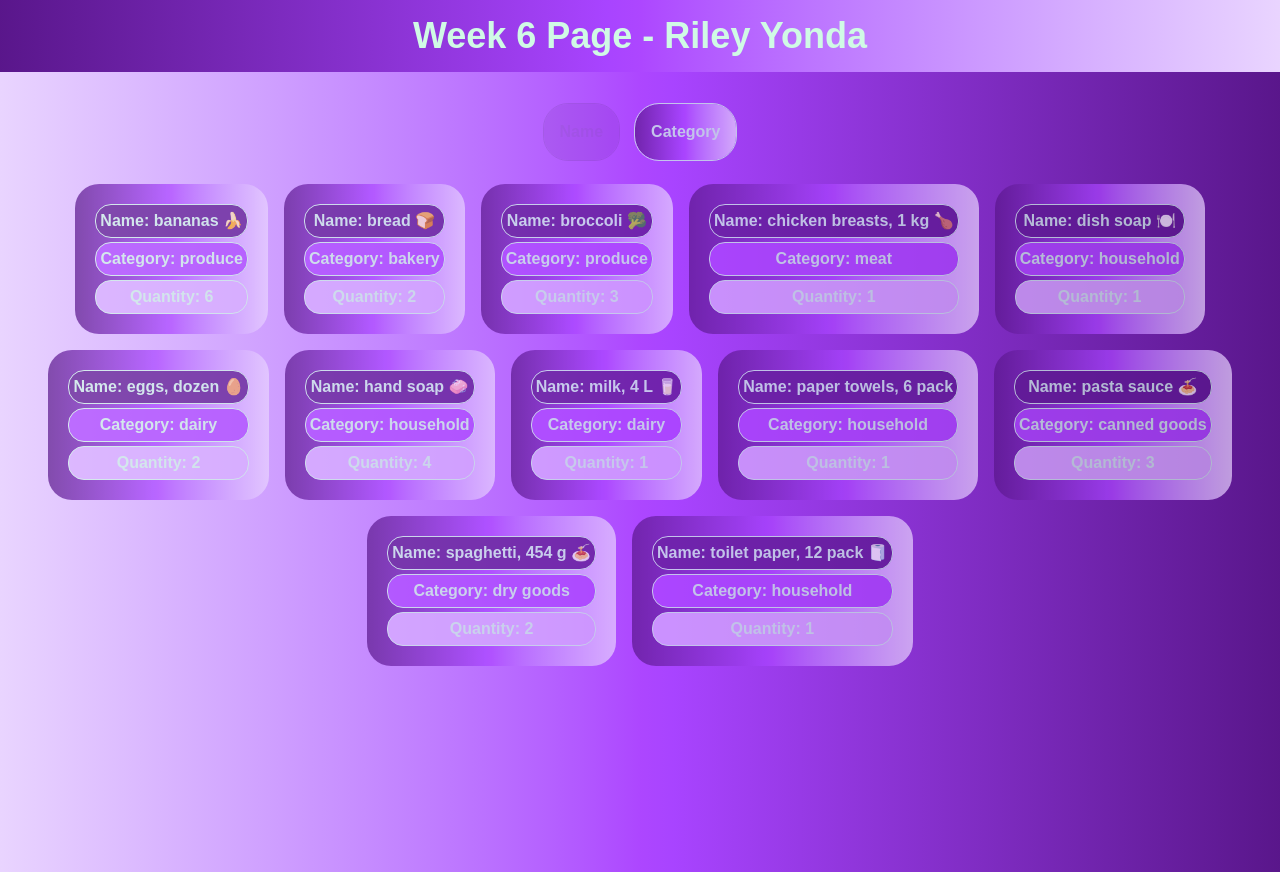
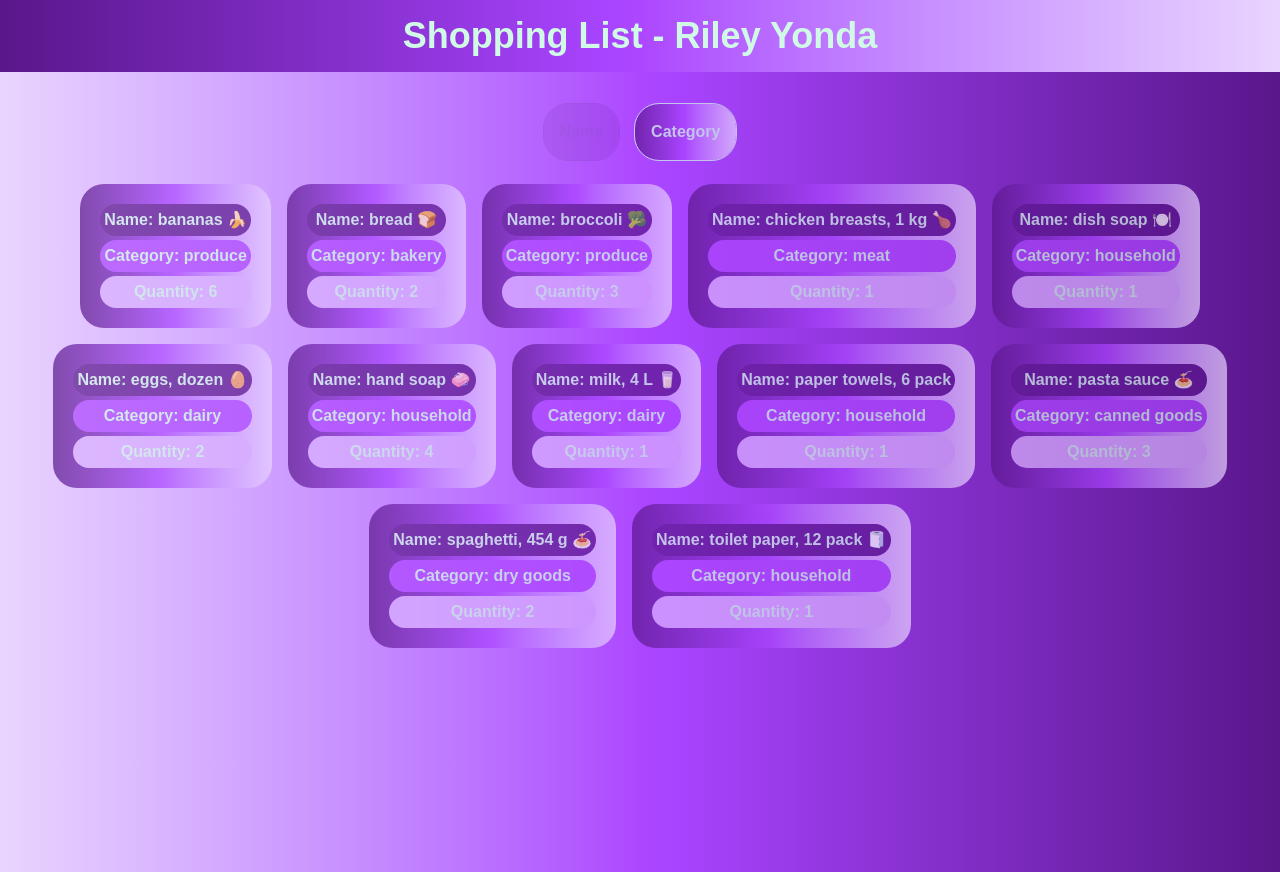
Before and after one commit to rylo66/cprg306-assignments, a Next.js app: page /week-6 in a window 1280 px wide. Built offline with nearby package versions, Linux system fonts and the light colour scheme.

Commit message:
a quick update

```diff
--- a/app/week-6/item-list.js
+++ b/app/week-6/item-list.js
@@ -1,5 +1,5 @@
 import { useState } from "react";
-import ItemConstruct from "./item.js";
+import Item from "./item.js";
 import itemNameCategory from "./items.json";
 
 
@@ -11,9 +11,6 @@ export default function ItemList(){
     let filter = itemNameCategory.map((item) => ( {item} ) );
 
     let [sortBy, setSortBy] = useState("name");
-
-    const handleNameChange = (event) => setSortBy(event.target.value);
-    const handleCategoryChange = (event) => setSortBy(event.target.value);
 
     filter.sort((a, b) => {
         if (sortBy === "name") {
@@ -43,8 +40,8 @@ export default function ItemList(){
             </div>
 
             <div className="items-center flex flex-row flex-wrap justify-center">
-            {filter.map(({item}) => (
-                <ItemConstruct
+            {filter.map(( {item} ) => (
+                <Item
                     key={item.id}
                     name={item.name}
                     quantity={item.quantity}
--- a/app/week-6/item.js
+++ b/app/week-6/item.js
@@ -1,14 +1,12 @@
 
 
-export default function ItemConstruct({name, quantity, category}){
+export default function Item({name, quantity, category}){
 
     return(
-        <main>
-            <div className=" text-emerald-100 m-2 p-4 rounded-3xl bg-gradient-to-r from-purple-900 via-purple-500 to-purple-200 opacity-70 text-center">
-            <p className="border-1 bg-purple-900 p-1 m-1 rounded-2xl">Name: {name}</p>
-            <p className="border-1 bg-purple-500 p-1 m-1 rounded-2xl">Category: {category}</p>
-            <p className="border-1 bg-purple-300 p-1 m-1 rounded-2xl">Quantity: {quantity}</p>
-            </div>
-        </main>
+            <li className=" list-none text-emerald-100 m-2 p-4 rounded-3xl bg-gradient-to-r from-purple-900 via-purple-500 to-purple-200 opacity-70 text-center">
+            <p className=" bg-purple-900 p-1 m-1 rounded-2xl">Name: {name}</p>
+            <p className=" bg-purple-500 p-1 m-1 rounded-2xl">Category: {category}</p>
+            <p className=" bg-purple-300 p-1 m-1 rounded-2xl">Quantity: {quantity}</p>
+            </li>
     );
 }
--- a/app/week-6/page.js
+++ b/app/week-6/page.js
@@ -5,7 +5,7 @@ export default function Main(){
 
     return(
         <main>
-            <h1 className="bg-gradient-to-r from-purple-900 via-purple-500 to-purple-200 p-4 text-4xl justify-center flex text-center text-emerald-100 font-extrabold">Week 6 Page - Riley Yonda</h1>
+            <h1 className="bg-gradient-to-r from-purple-900 via-purple-500 to-purple-200 p-4 text-4xl justify-center flex text-center text-emerald-100 font-extrabold">Shopping List - Riley Yonda</h1>
             <ItemList/>
 
         </main>
```
